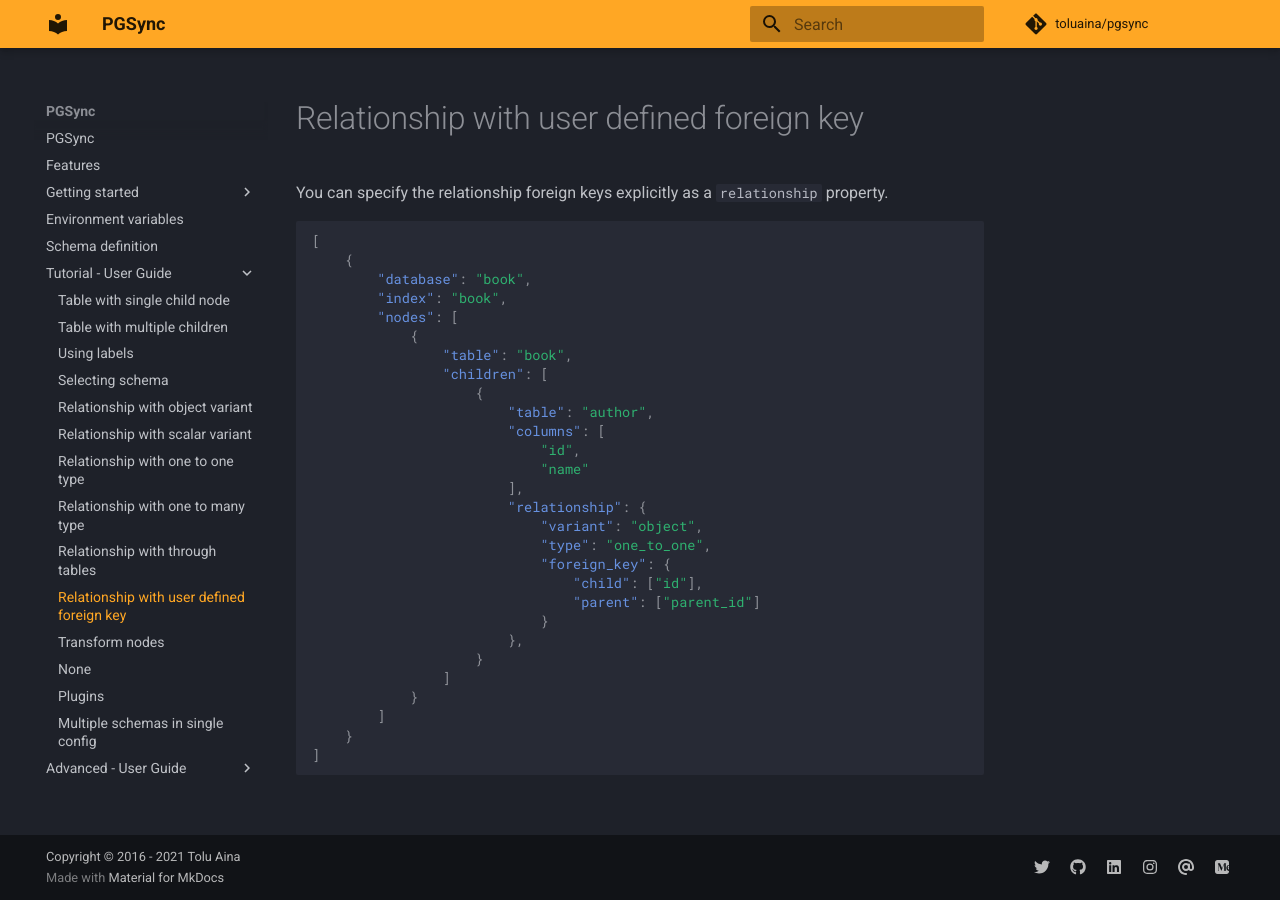
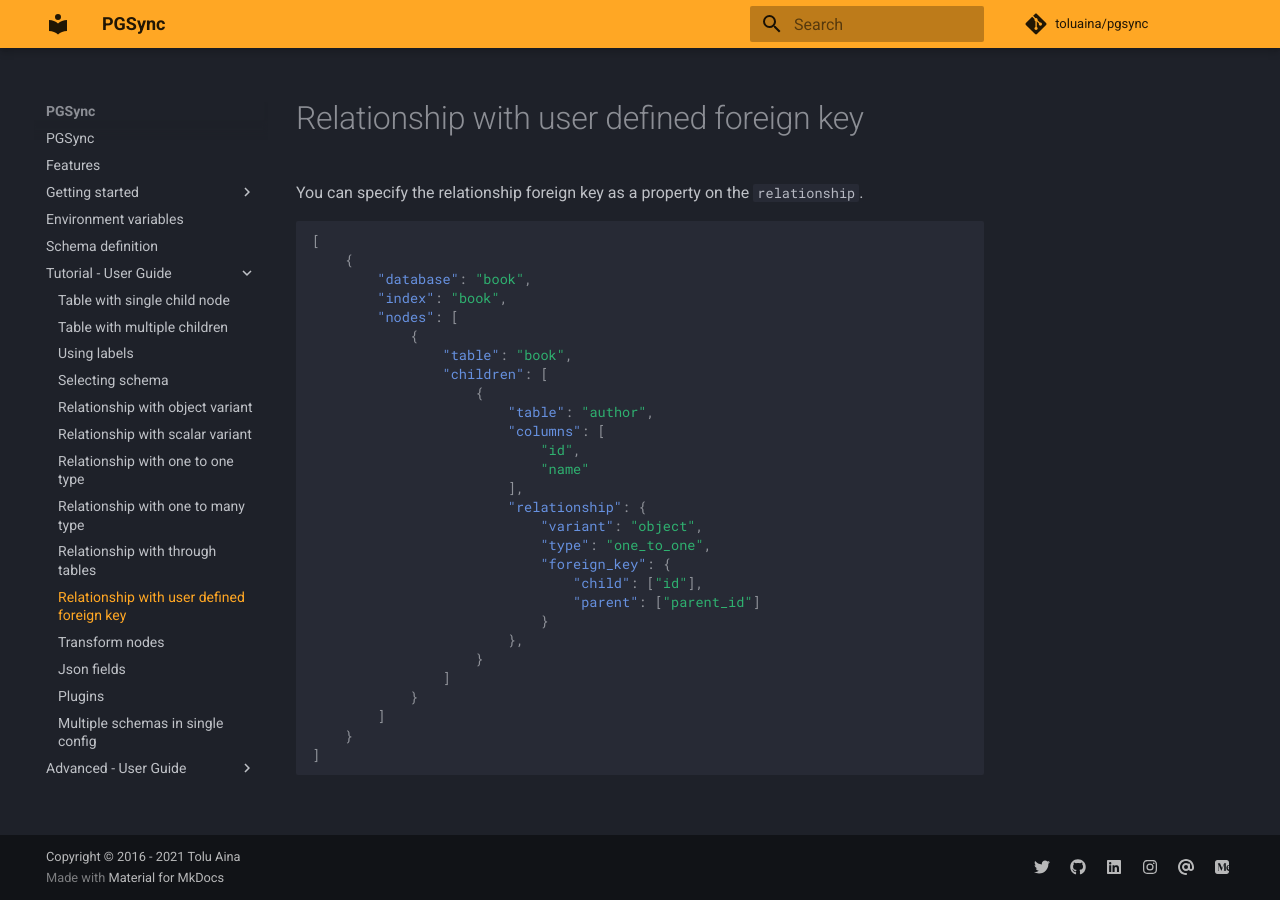
Before and after one commit to toluaina/toluaina.github.io, an MkDocs documentation site: the page built from docs/tutorial/relationship-with-user-defined-foreign-key.md, in a window 1280 px wide. Built offline with MkDocs 1.6.1 and Material for MkDocs 9.7.7, drawn with Linux system fonts in a browser that asks for light colours; comment, search, counter and statistics services are not loaded.

Commit message:
updated documentation

````diff
--- a/docs/tutorial/relationship-with-user-defined-foreign-key.md
+++ b/docs/tutorial/relationship-with-user-defined-foreign-key.md
@@ -1,4 +1,4 @@
-You can specify the relationship foreign keys explicitly as a `relationship` property.
+You can specify the relationship foreign key as a property on the `relationship`.
 
 ```JSON
 [
--- a/mkdocs.yml
+++ b/mkdocs.yml
@@ -82,7 +82,7 @@ nav:
   - tutorial/relationship-with-through-tables.md
   - tutorial/relationship-with-user-defined-foreign-key.md
   - tutorial/transform-nodes.md
-  - tutorial/JSON-fields.md
+  - tutorial/json-fields.md
   - tutorial/plugins.md
   - tutorial/multiple-schemas-in-single-config.md
 - Advanced - User Guide:
````
Also changed, not shown: docs/tutorial/transform-nodes.md (line endings or trailing spaces).
